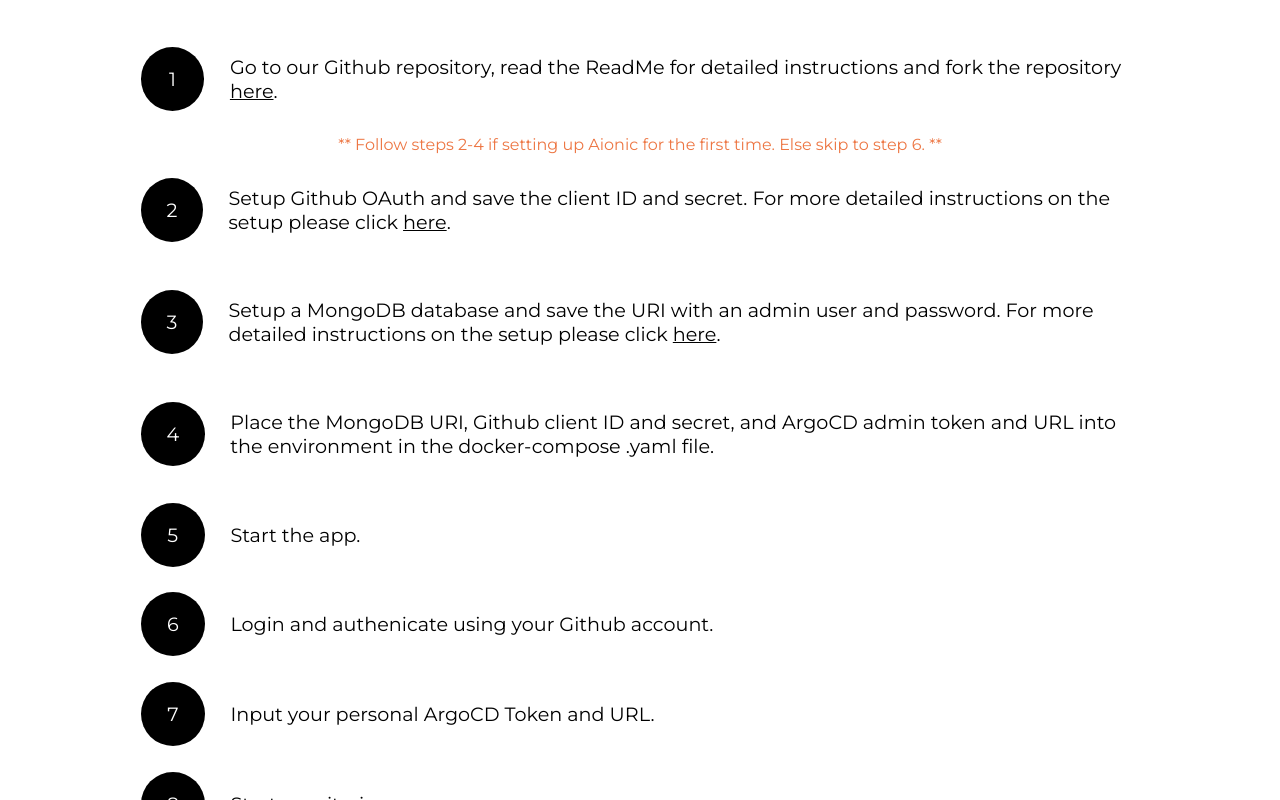
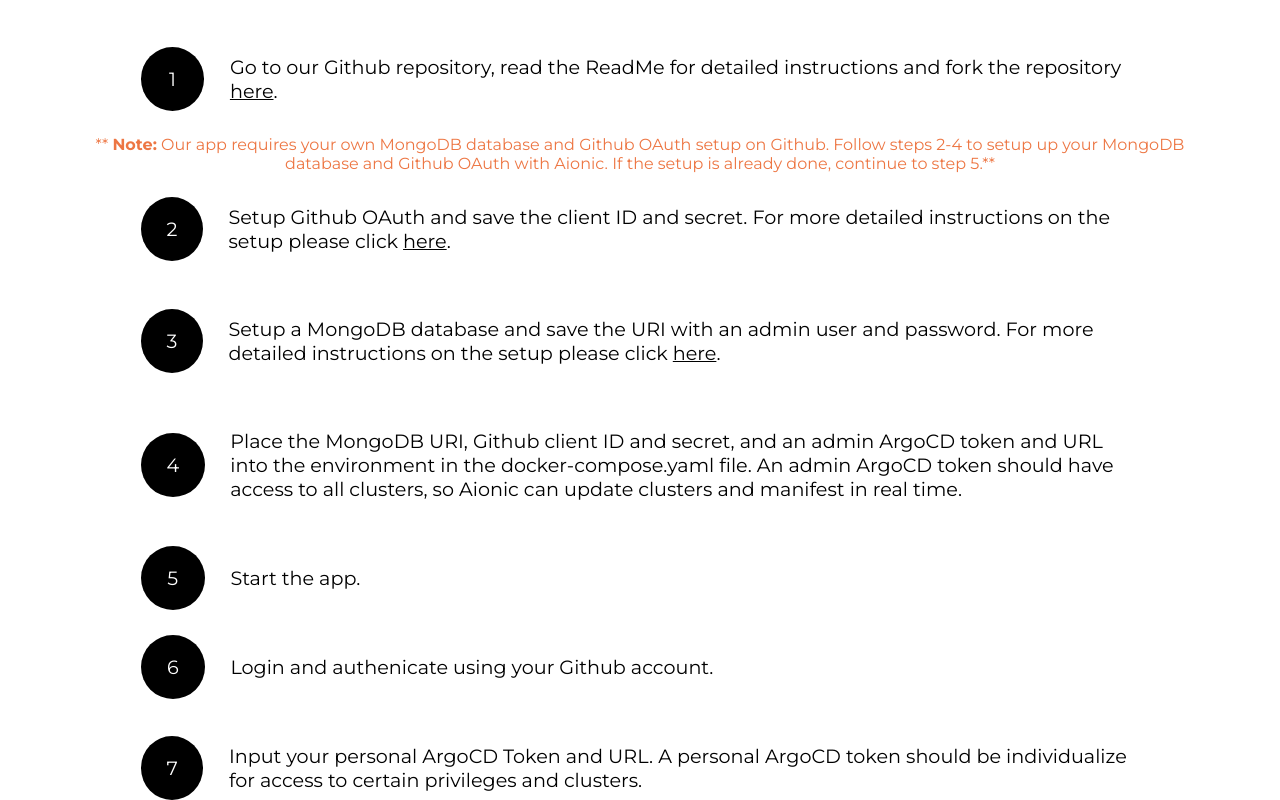
Before and after one commit to oslabs-beta/Aionic-Launch, a Next.js app: page / in a window 1280 px wide. Shown: the part 2360-3160 px from the top of the page. Built offline with nearby package versions, Linux system fonts and the light colour scheme.

Commit message:
updated for clearer instructions

```diff
--- a/pages/components/(gettingstarted).tsx
+++ b/pages/components/(gettingstarted).tsx
@@ -9,13 +9,13 @@
             <h1 className={styles.startedTitle}>Getting Started</h1>
             <div className={styles.stepsContainer}>
                 <Instructions stepNumber={1} instructions='Go to our Github repository, read the ReadMe for detailed instructions and fork the repository ' link="https://github.com/oslabs-beta/Aionic"/>
-                <p className={styles.noteText}>** Follow steps 2-4 if setting up Aionic for the first time. Else skip to step 6. **</p>
+                <p className={styles.noteText}>** <strong>Note:</strong> Our app requires your own MongoDB database and Github OAuth setup on Github. Follow steps 2-4 to setup up your MongoDB database and Github OAuth with Aionic. If the setup is already done, continue to step 5.**</p>
                 <Instructions stepNumber={2} instructions='Setup Github OAuth and save the client ID and secret. For more detailed instructions on the setup please click ' link='https://docs.github.com/en/apps/oauth-apps/building-oauth-apps/creating-an-oauth-app'/>
                 <Instructions stepNumber={3} instructions='Setup a MongoDB database and save the URI with an admin user and password. For more detailed instructions on the setup please click ' link='https://www.mongodb.com/docs/manual/tutorial/getting-started'/>
-                <Instructions stepNumber={4} instructions='Place the MongoDB URI, Github client ID and secret, and ArgoCD admin token and URL into the environment in the docker-compose .yaml file'/>
+                <Instructions stepNumber={4} instructions='Place the MongoDB URI, Github client ID and secret, and an admin ArgoCD token and URL into the environment in the docker-compose.yaml file. An admin ArgoCD token should have access to all clusters, so Aionic can update clusters and manifest in real time'/>
                 <Instructions stepNumber={5} instructions='Start the app'/>
                 <Instructions stepNumber={6} instructions='Login and authenicate using your Github account'/>
-                <Instructions stepNumber={7} instructions='Input your personal ArgoCD Token and URL'/>
+                <Instructions stepNumber={7} instructions='Input your personal ArgoCD Token and URL. A personal ArgoCD token should be individualize for access to certain privileges and clusters'/>
                 <Instructions stepNumber={8} instructions='Start monitoring'/>
             </div>
         </div>
```
